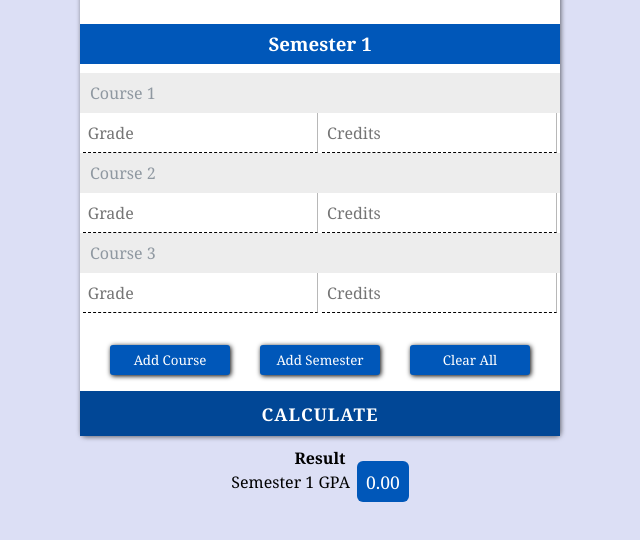
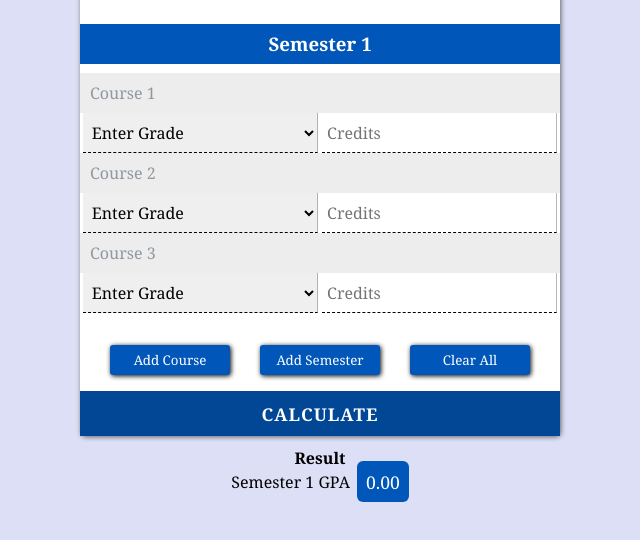
Before and after one commit to mussadiqkhan6886/GPA-calculator, a plain HTML site: page index.html in a window 1280 px wide. Shown: the part 126-666 px from the top of the page, without its empty margins (320-960 px from the left). Drawn offline with Linux system fonts and the light colour scheme.

Commit message:
added select on grade

```diff
--- a/index.html
+++ b/index.html
@@ -19,17 +19,44 @@
                     <form id="form-1">
                         <div class="course-div">
                             <input type="text" autocomplete="off" placeholder="Course 1" id="course1" class="course">
-                            <input type="text" autocomplete="off" placeholder="Grade" id="grade" class="grade half">
+                            <!-- <input type="text" autocomplete="off" placeholder="Grade" id="grade" class="grade half"> -->
+                            <select class="grade half">
+                                <option value="">Enter Grade</option>
+                                <option value="a">A</option>
+                                <option value="b+">B+</option>
+                                <option value="b">B</option>
+                                <option value="c+">C+</option>
+                                <option value="c">C</option>
+                                <option value="f">F</option>
+                            </select>
                             <input type="number" autocomplete="off" placeholder="Credits" id="credit" class="credit half">
                         </div>
                         <div class="course-div">
                             <input type="text" autocomplete="off" placeholder="Course 2" id="course1" class="course">
-                            <input type="text" autocomplete="off" placeholder="Grade" id="grade" class="grade half">
+                            <!-- <input type="text" autocomplete="off" placeholder="Grade" id="grade" class="grade half"> -->
+                            <select class="grade half">
+                                <option value="">Enter Grade</option>
+                                <option value="a">A</option>
+                                <option value="b+">B+</option>
+                                <option value="b">B</option>
+                                <option value="c+">C+</option>
+                                <option value="c">C</option>
+                                <option value="f">F</option>
+                            </select>
                             <input type="number" autocomplete="off" placeholder="Credits" id="credit" class="credit half">
                         </div>
                         <div class="course-div">
                             <input type="text" autocomplete="off" placeholder="Course 3" id="course1" class="course">
-                            <input type="text" autocomplete="off" placeholder="Grade" id="grade" class="grade half">
+                            <!-- <input type="text" autocomplete="off" placeholder="Grade" id="grade" class="grade half"> -->
+                            <select class="grade half">
+                                <option value="">Enter Grade</option>
+                                <option value="a">A</option>
+                                <option value="b+">B+</option>
+                                <option value="b">B</option>
+                                <option value="c+">C+</option>
+                                <option value="c">C</option>
+                                <option value="f">F</option>
+                            </select>
                             <input type="number" autocomplete="off" placeholder="Credits" id="credit" class="credit half">
                         </div>
                     </form>
--- a/script.js
+++ b/script.js
@@ -10,7 +10,15 @@ function addCourse(numberForm){
     div.setAttribute('class', 'course-div');
     div.innerHTML = `
         <input type="text" autocomplete="off" placeholder="Course ${course}" id="course1" class="course">
-        <input type="text" autocomplete="off" placeholder="Grade" id="grade" class="grade half">
+        <select class="grade half">
+            <option value="">Enter Grade</option>
+            <option value="a">A</option>
+            <option value="b+">B+</option>
+            <option value="b">B</option>
+            <option value="c+">C+</option>
+            <option value="c">C</option>
+            <option value="f">F</option>
+        </select>
         <input type="number" autocomplete="off" placeholder="Credits" id="credit" class="credit half">
     `
     // const inputCourse = document.createElement('input');
@@ -53,7 +61,7 @@ function Calculate() {
         const courses = form.querySelectorAll(".course-div"); // Get all courses in that semester
 
         courses.forEach(course => {
-            let grade = course.children[1].value.toLowerCase(); // Get grade and convert to lowercase
+            let grade = course.children[1].value; // Get grade and convert to lowercase
             let credit = parseFloat(course.children[2].value);
 
             // Convert grades to GPA scale
--- a/style.css
+++ b/style.css
@@ -133,3 +133,6 @@ header{
 .calculate-div button:hover{
     filter: contrast(200%);
 }
+.grade{
+    cursor: pointer;
+}
```
